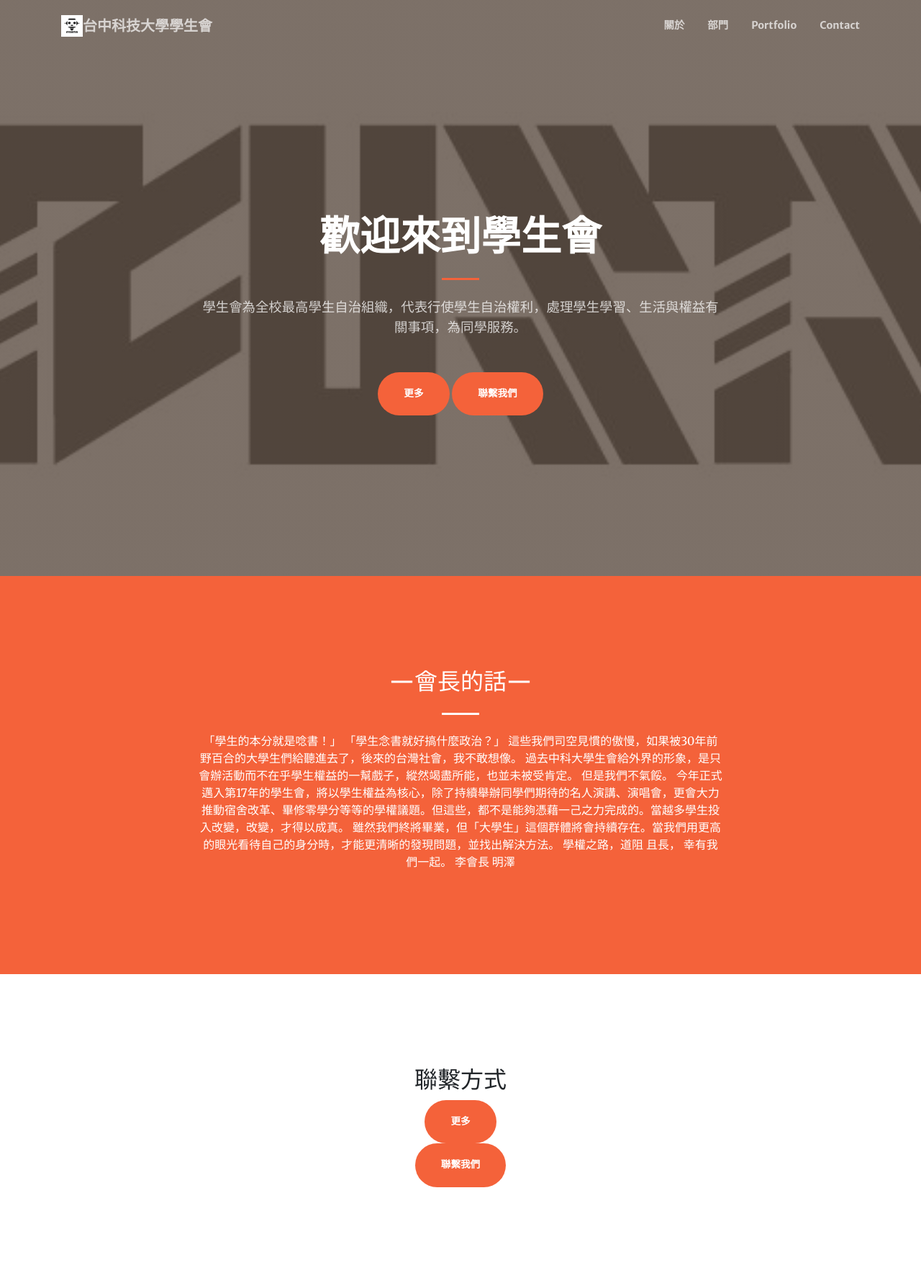
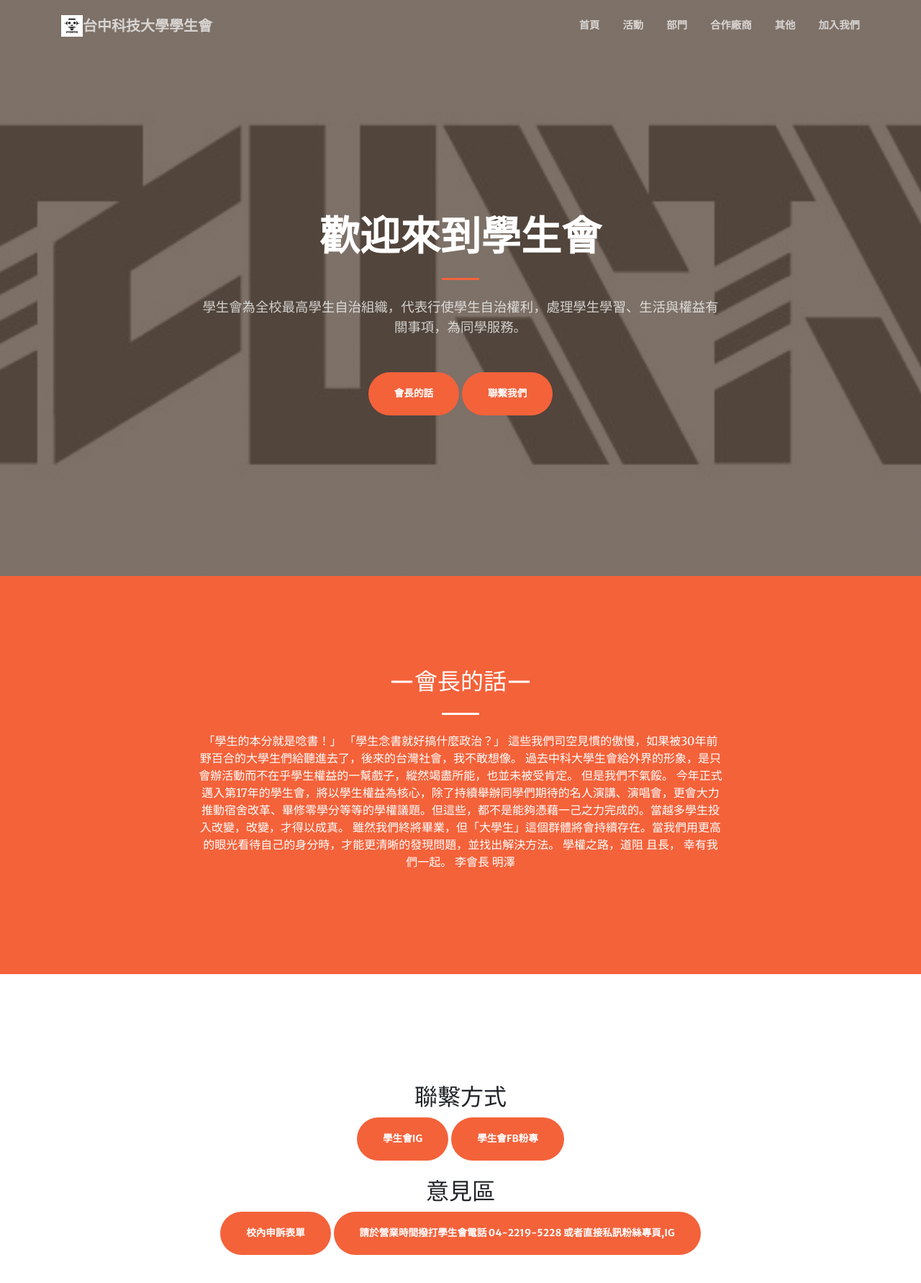
Before and after one commit to ntcustsu/17th_page, a plain HTML site: page index.html in a window 1280 px wide. Shown: the whole page at 72% size. Drawn offline with nearby package versions, Linux system fonts and the light colour scheme.

Commit message:
Update index.html

```diff
--- a/index.html
+++ b/index.html
@@ -27,10 +27,12 @@
                 <button class="navbar-toggler navbar-toggler-right" type="button" data-toggle="collapse" data-target="#navbarResponsive" aria-controls="navbarResponsive" aria-expanded="false" aria-label="Toggle navigation"><span class="navbar-toggler-icon"></span></button>
                 <div class="collapse navbar-collapse" id="navbarResponsive">
                     <ul class="navbar-nav ml-auto my-2 my-lg-0">
-                        <li class="nav-item"><a class="nav-link js-scroll-trigger" href="#about">關於</a></li>
-                        <li class="nav-item"><a class="nav-link js-scroll-trigger" href="#部門">部門</a></li>
-                        <li class="nav-item"><a class="nav-link js-scroll-trigger" href="#portfolio">Portfolio</a></li>
-                        <li class="nav-item"><a class="nav-link js-scroll-trigger" href="#contact">Contact</a></li>
+                        <li class="nav-item"><a class="nav-link js-scroll-trigger" href="#page-top">首頁</a></li>
+                        <li class="nav-item"><a class="nav-link js-scroll-trigger" href="#部門">活動</a></li>
+                        <li class="nav-item"><a class="nav-link js-scroll-trigger" href="#portfolio">部門</a></li>
+                        <li class="nav-item"><a class="nav-link js-scroll-trigger" href="#contact">合作廠商</a></li>
+                        <li class="nav-item"><a class="nav-link js-scroll-trigger" href="#contact">其他</a></li>
+                        <li class="nav-item"><a class="nav-link js-scroll-trigger" href="#contact">加入我們</a></li>
                     </ul>
                 </div>
             </div>
@@ -45,14 +47,14 @@
                     </div>
                     <div class="col-lg-8 align-self-baseline">
                         <p class="text-white-75 font-weight-light mb-5">學生會為全校最高學生自治組織，代表行使學生自治權利，處理學生學習、生活與權益有關事項，為同學服務。</p>
-                        <a class="btn btn-primary btn-xl js-scroll-trigger" href="#更多">更多</a>
+                        <a class="btn btn-primary btn-xl js-scroll-trigger" href="#會長的話">會長的話</a>
                          <a class="btn btn-primary btn-xl js-scroll-trigger" href="#聯繫我們">聯繫我們</a>
                     </div>
                 </div>
             </div>
         </header>
         <!-- About-->
-        <section class="page-section bg-primary" id="更多">
+        <section class="page-section bg-primary" id="會長的話">
             <div class="container">
                 <div class="row justify-content-center">
                     <div class="col-lg-8 text-center">
@@ -81,11 +83,16 @@
    		 <!-- Services-->
         <section class="page-section" id="聯繫我們">
             <div class="container">
-                <h2 class="text-center mt-0">聯繫方式</h2>
-                        <center><a class="btn btn-primary btn-xl js-scroll-trigger" href="#更多">更多
-                        </a>
-
-                         <center><a class="btn btn-primary btn-xl js-scroll-trigger" href="#聯繫我們">聯繫我們</a>
+                        <center><br><h2 class="text-center mt-0">聯繫方式</h2>
+                        			<a class="btn btn-primary btn-xl js-scroll-trigger" href="https://www.instagram.com/ntcustsa/">學生會IG</a>
+                        			<a class="btn btn-primary btn-xl js-scroll-trigger" href="https://www.facebook.com/NTCUSTSA">學生會FB粉專</a>
+                        		<br>
+						<center><br><h2 class="text-center mt-0">意見區</h2>
+                        			<a class="btn btn-primary btn-xl js-scroll-trigger" href="https://docs.google.com/forms/d/e/1FAIpQLSdHY3ITRP_8Ftf91OwiPPlfDP4XWaPCSvsp5bsKp_zit3YsRw/viewform">校內申訴表單</a>
+                        			<a class="btn btn-primary btn-xl js-scroll-trigger" href="https://www.facebook.com/NTCUSTSA">請於營業時間撥打學生會電話
+                        				04-2219-5228
+										或者直接私訊粉絲專頁,IG</a>
+                        		<br>
                     </div>
                 </div>
                 <div>
```
Lines whose indentation alone changed are shown as unchanged.
